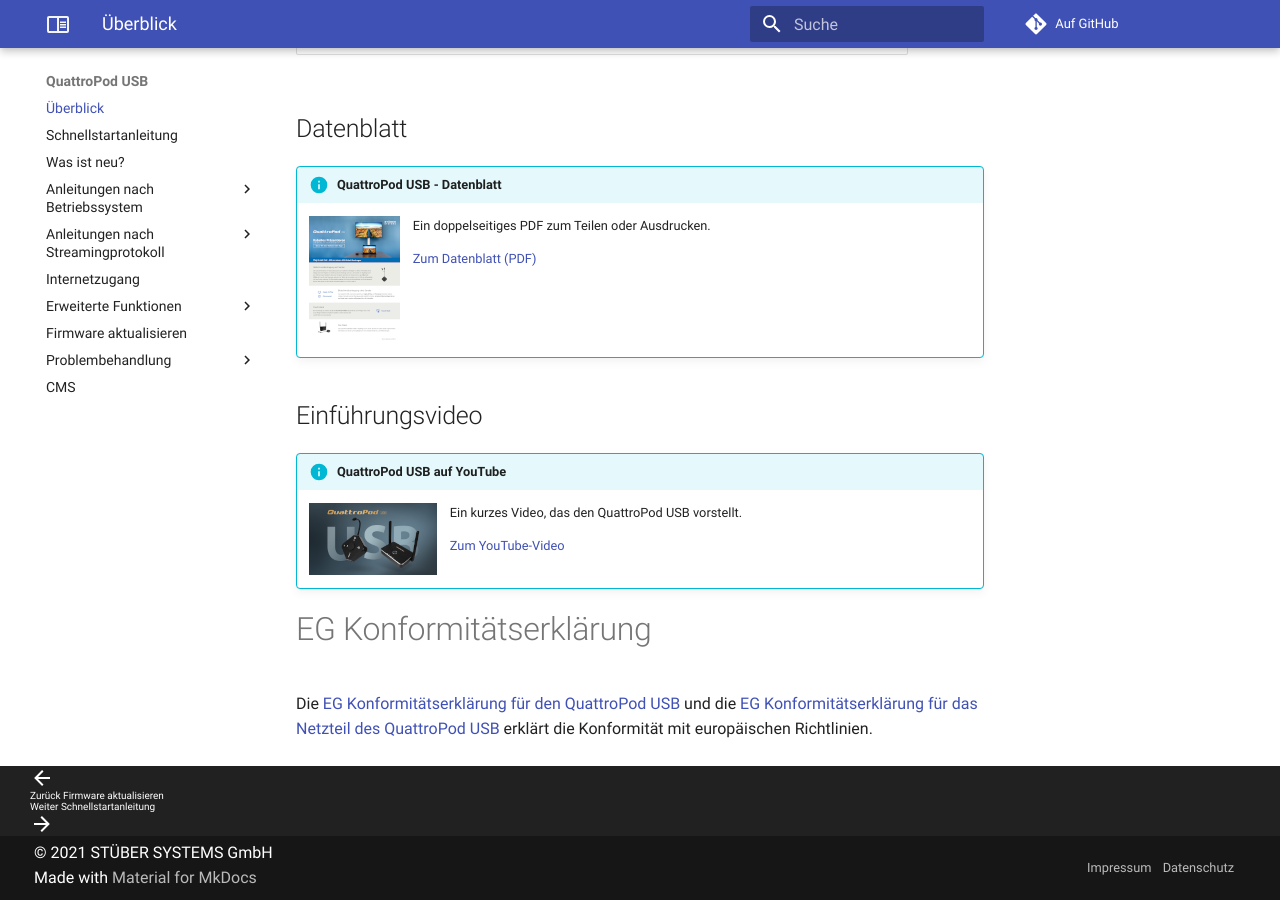
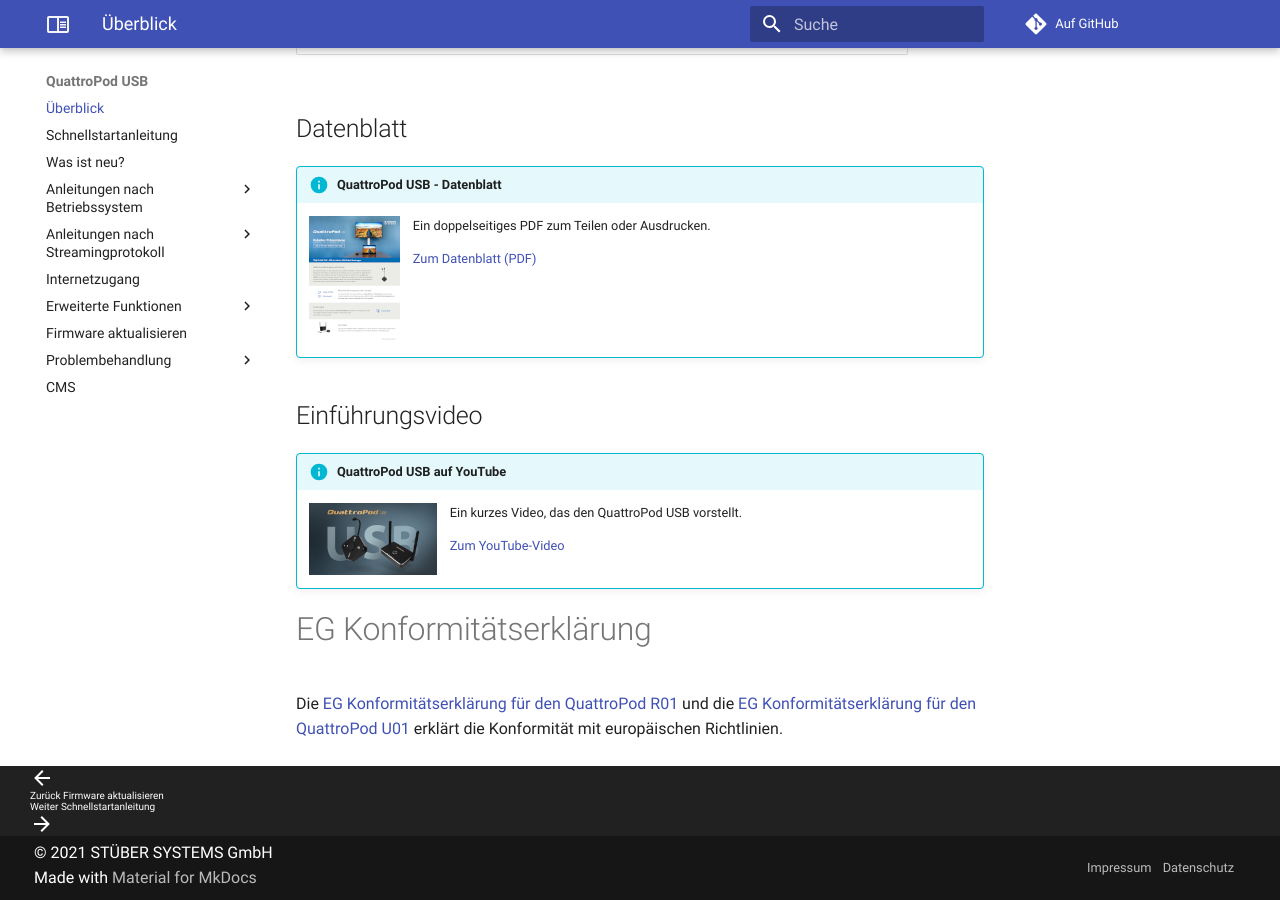
Before and after one commit to stuebersystems/doc.quattropod.de, an MkDocs documentation site: the page built from docs/usb/intro.md, in a window 1280 px wide and 900 px high, scrolled down 1184 px. Built offline with MkDocs 1.6.1 and Material for MkDocs 9.7.7, drawn with Linux system fonts in a browser that asks for light colours; comment, search, counter and statistics services are not loaded.

Commit message:
Update intro.md

```diff
--- a/docs/usb/intro.md
+++ b/docs/usb/intro.md
@@ -59,8 +59,8 @@ Für einen kompakten Produktvergleich mit den anderen Modell-Varianten aus der Q
 
 # EG Konformitätserklärung
 
-Die [EG Konformitätserklärung für den QuattroPod USB][8] und die [EG Konformitätserklärung für das Netzteil des QuattroPod USB][9] erklärt die Konformität mit europäischen Richtlinien.
+Die [EG Konformitätserklärung für den QuattroPod R01][8] und die [EG Konformitätserklärung für den QuattroPod U01][9] erklärt die Konformität mit europäischen Richtlinien.
 
-[8]: https://download.stueber.de/doc/de/quattropod/quattropodusb.u01.konformitaetserklaerung.pdf
+[8]: https://download.stueber.de/doc/de/quattropod/CE-Konformitaetserklaerung/CE.Konformitaetserklaerung.QuattroPod.R01.pdf
 
-[9]: https://download.stueber.de/doc/de/quattropod/netzteil.konformitaetserklaerung.pdf
+[9]: https://download.stueber.de/doc/de/quattropod/CE-Konformitaetserklaerung/CE.Konformitaetserklaerung.QuattroPod.U01.pdf
```
Also changed, not shown: docs/assets/img/quattropod.usb.png, 1 other file.
